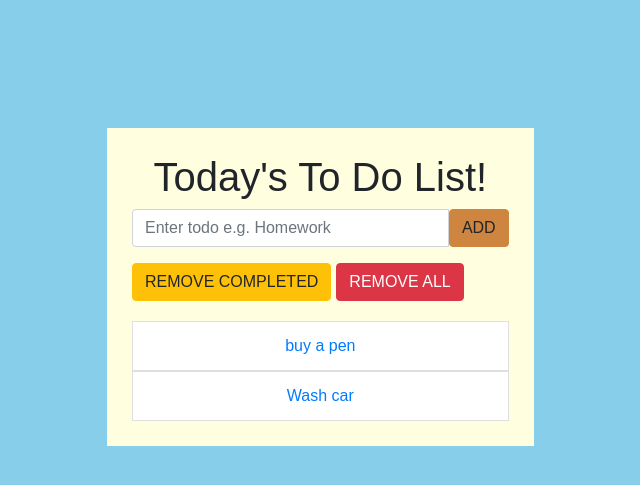
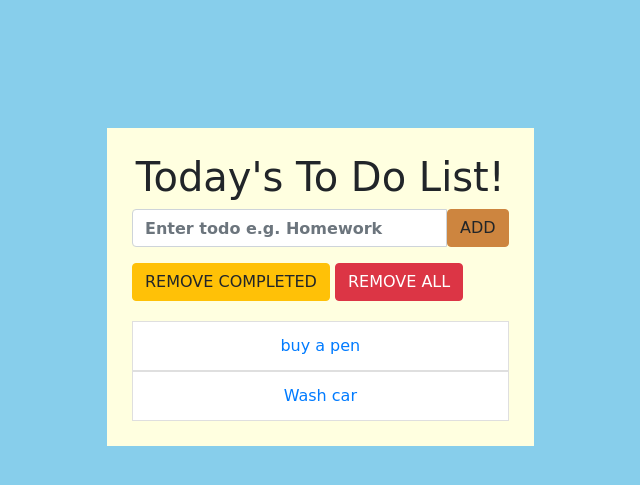
Before and after one commit to samyakmehta28/TodoApp, a Django app: page / in a window 1280 px wide; the page is wider, and only the part inside the window is pictured. Shown: the top 485 px of that part, without its empty margins (309-949 px from the left). Run offline with Django 3.2, Linux system fonts and the light colour scheme; data comes from the database, SQL or seed files in the repository; both versions use the stored data as it was after the commit; some libraries are stand-ins or nearby versions.

Commit message:
changes to font family

```diff
--- a/todolist/forms.py
+++ b/todolist/forms.py
@@ -3,4 +3,4 @@ from django import forms
 class TodoListForm(forms.Form):
     text = forms.CharField(max_length=60,
                            widget=forms.TextInput(
-                              attrs={'class': 'form-control','placeholder' : 'Enter todo e.g. Homework', 'aria-label': 'Todo', 'aria-describeby' : 'add-btn'}))
+                              attrs={'class': 'form-control','placeholder' : 'Enter todo e.g. Homework', 'style': 'font-weight : bold', 'aria-label': 'Todo', 'aria-describeby' : 'add-btn'}))
--- a/todolist/static/todolist/mystyle.css
+++ b/todolist/static/todolist/mystyle.css
@@ -1,6 +1,6 @@
 body {
 	background: skyblue;
-	font-family: sans-serif;
+	font-family: "Lucida Handwriting", cursive;
 }
 #wrapper {
 	margin-top: 10%;
```
Also changed, not shown: db.sqlite3.
